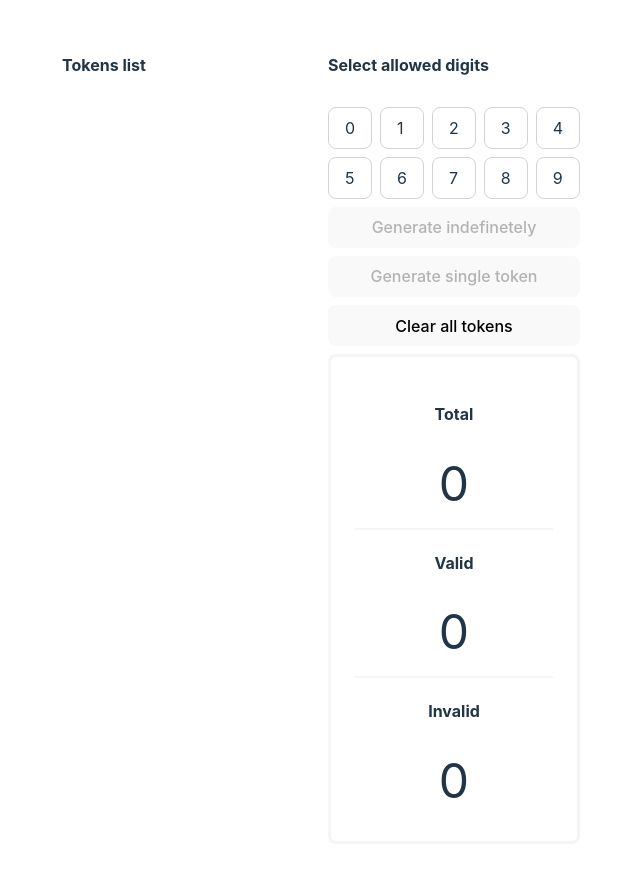
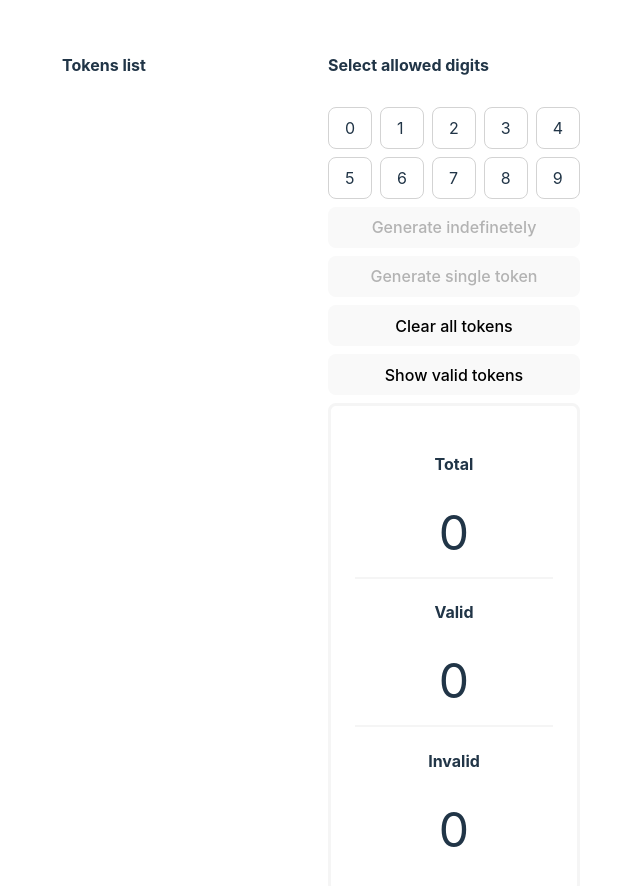
Before and after one commit to AthmaneKhl/akirolabs, a React (Vite) app in the folder frontend/: page / in a window 1280 px wide. Shown: the top 886 px of the page, without its empty margins (319-959 px from the left). Before the commit the page ends 844 px from the top, so only its background shows below. Built offline with nearby package versions, Linux system fonts and the light colour scheme.

Commit message:
fe: filter by valid only

```diff
--- a/frontend/src/app/App.tsx
+++ b/frontend/src/app/App.tsx
@@ -8,10 +8,13 @@ import { StatisticsSection } from '../statistics/Statistics'
 
 function App() {
   const [selectedDigits, setSelectedDigits] = useState<number[]>([])
-  const [tokens, setTokens] = useState<Token[]>([])
+  const [allTokens, setTokens] = useState<Token[]>([])
+  const [filterValid, setFilterValid] = useState(false)
   const [infiniteGeneration, setInfiniteGeneration] = useState(false)
   const [validate] = useApi()
   const intervalRef = useRef<number>(0)
+
+  const tokens = filterValid ? allTokens.filter(t => t.valid) : [...allTokens]
 
   useEffect(() => {
     if (!infiniteGeneration) {
@@ -47,7 +50,6 @@ function App() {
       }
       return t
     }))
-
   }
 
   const isDisabled = !selectedDigits.length
@@ -60,6 +62,7 @@ function App() {
         <button disabled={isDisabled} onClick={() => setInfiniteGeneration(!infiniteGeneration)}>{infiniteGeneration ? "stop generation" : "Generate indefinetely"}</button>
         <button disabled={isDisabled} onClick={handleGenerateSingle}>Generate single token</button>
         <button onClick={() => setTokens([])}>Clear all tokens</button>
+        <button onClick={() => setFilterValid(s => !s)}>{filterValid ? "Show all tokens" : "Show valid tokens"}</button>
         <StatisticsSection tokens={tokens} />
       </div>
 
```
Also changed, not shown: 1 other file (tests, documents, lock files or other folders).
